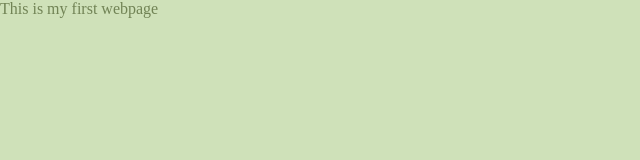
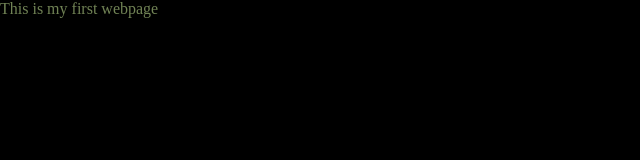
Before and after one commit to rufaidaanshariah/stayput, a plain HTML site: page index.html in a window 1280 px wide. Shown: the whole page, without its empty margins (0-640 px from the left). Drawn offline with Linux system fonts and the light colour scheme.

Commit message:
Update style.css

```diff
--- a/style.css
+++ b/style.css
@@ -1,5 +1,5 @@
 body {
-    background-color:#cfe1b9;
+    background-color: #000000;
     background-image: url('classroom.png');
     background-repeat: no-repeat;
     background-size: cover;
```
